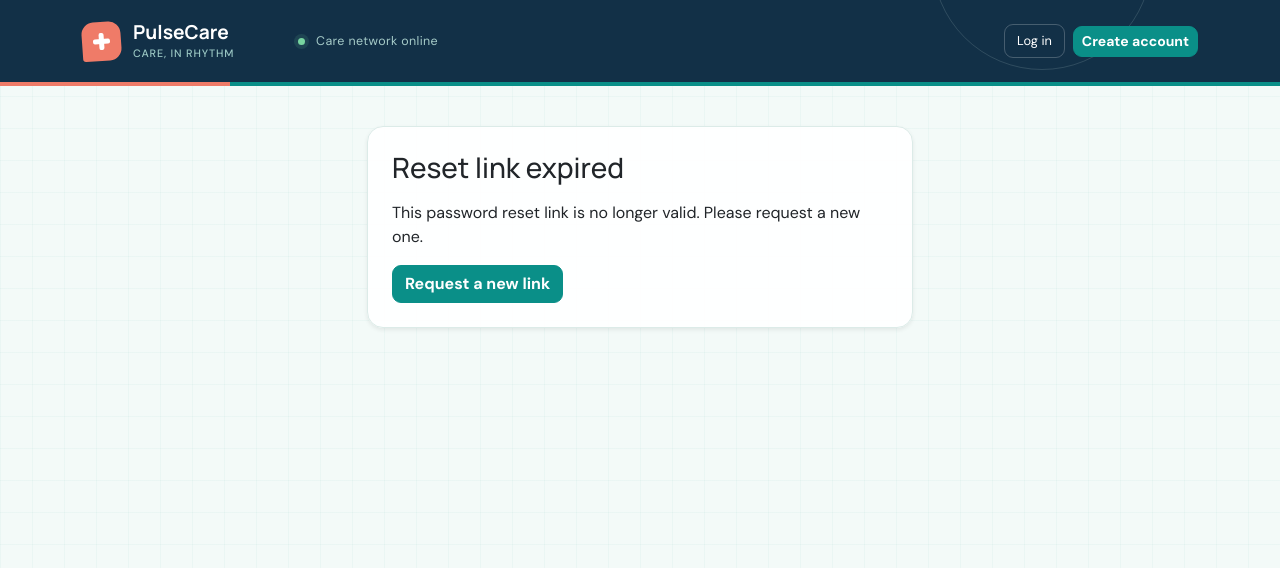
After one commit to Kiran-Pradha/Healthcare-Appointment-Manager, a Django app: page /accounts/password-reset/1/1/ in a window 1280 px wide. The commit adds this page. Shown: the top 568 px of the page. Run offline with Django 5.2, Linux system fonts and the light colour scheme.

Commit message:
Initial commit

```diff
--- a/accounts/forms.py
+++ b/accounts/forms.py
@@ -21,13 +21,16 @@ class CustomLoginForm(AuthenticationForm):
         self.fields['username'].widget.attrs.update({
             'placeholder': 'Username',
             'class': 'form-control form-control-lg',
+            'required': True,
         })
         self.fields['password'].widget.attrs.update({
             'placeholder': 'Password',
             'class': 'form-control form-control-lg',
+            'required': True,
         })
         self.fields['role'].widget.attrs.update({
             'class': 'form-select d-none',
+            'required': True,
         })
 
     def clean(self):
--- a/accounts/urls.py
+++ b/accounts/urls.py
@@ -6,4 +6,18 @@ urlpatterns = [
     path('login/', views.login_view, name='login'),
     path('logout/', auth_views.LogoutView.as_view(), name='logout'),
     path('register/', views.register, name='register'),
+    path('password-reset/', auth_views.PasswordResetView.as_view(
+        template_name='accounts/password_reset_form.html',
+        email_template_name='accounts/password_reset_email.html',
+        subject_template_name='accounts/password_reset_subject.txt',
+    ), name='password_reset'),
+    path('password-reset/done/', auth_views.PasswordResetDoneView.as_view(
+        template_name='accounts/password_reset_done.html',
+    ), name='password_reset_done'),
+    path('password-reset/<uidb64>/<token>/', auth_views.PasswordResetConfirmView.as_view(
+        template_name='accounts/password_reset_confirm.html',
+    ), name='password_reset_confirm'),
+    path('password-reset/complete/', auth_views.PasswordResetCompleteView.as_view(
+        template_name='accounts/password_reset_complete.html',
+    ), name='password_reset_complete'),
 ]
--- a/templates/accounts/login.html
+++ b/templates/accounts/login.html
@@ -9,7 +9,7 @@
       <p class="login-subtitle">Select the portal that matches your access level and continue securely.</p>
     </div>
 
-    <form method="post" class="login-form" novalidate>
+    <form method="post" class="login-form">
       {% csrf_token %}
 
       <div class="role-grid" aria-label="Select role">
@@ -58,6 +58,10 @@
       <button type="submit" class="btn btn-primary login-submit mt-4">Login to portal</button>
     </form>
 
+    <div class="text-center mt-3">
+      <a href="{% url 'password_reset' %}">Forgot your password?</a>
+    </div>
+
     <div class="login-footer text-center mt-4">
       <span>Need an account?</span>
       <a href="{% url 'register' %}" class="ms-1">Register as patient</a>
--- /dev/null
+++ b/templates/accounts/password_reset_confirm.html
@@ -0,0 +1,32 @@
+{% extends "base.html" %}
+{% block title %}Set new password{% endblock %}
+{% block content %}
+<div class="row justify-content-center">
+  <div class="col-md-6">
+    <div class="card shadow-sm"><div class="card-body p-4">
+      {% if validlink %}
+        <h3 class="mb-3">Set a new password</h3>
+        <form method="post">
+          {% csrf_token %}
+          {{ form.non_field_errors }}
+          <div class="mb-3">
+            <label for="{{ form.new_password1.id_for_label }}" class="form-label">New password</label>
+            {{ form.new_password1 }}
+            {{ form.new_password1.errors }}
+          </div>
+          <div class="mb-3">
+            <label for="{{ form.new_password2.id_for_label }}" class="form-label">Confirm new password</label>
+            {{ form.new_password2 }}
+            {{ form.new_password2.errors }}
+          </div>
+          <button type="submit" class="btn btn-primary w-100">Update password</button>
+        </form>
+      {% else %}
+        <h3 class="mb-3">Reset link expired</h3>
+        <p>This password reset link is no longer valid. Please request a new one.</p>
+        <a href="{% url 'password_reset' %}" class="btn btn-primary">Request a new link</a>
+      {% endif %}
+    </div></div>
+  </div>
+</div>
+{% endblock %}
--- /dev/null
+++ b/templates/accounts/password_reset_email.html
@@ -0,0 +1,6 @@
+Someone requested a password reset for your PulseCare account.
+
+Open the link below to choose a new password:
+{{ protocol }}://{{ domain }}{% url 'password_reset_confirm' uidb64=uid token=token %}
+
+If you did not request this, you can safely ignore this email.
--- /dev/null
+++ b/templates/accounts/password_reset_subject.txt
@@ -0,0 +1 @@
+PulseCare password reset
```
Also changed, not shown: templates/accounts/password_reset_complete.html (added, +13 -0 lines), templates/accounts/password_reset_done.html (added, +13 -0 lines), templates/accounts/password_reset_form.html (added, +24 -0 lines).
